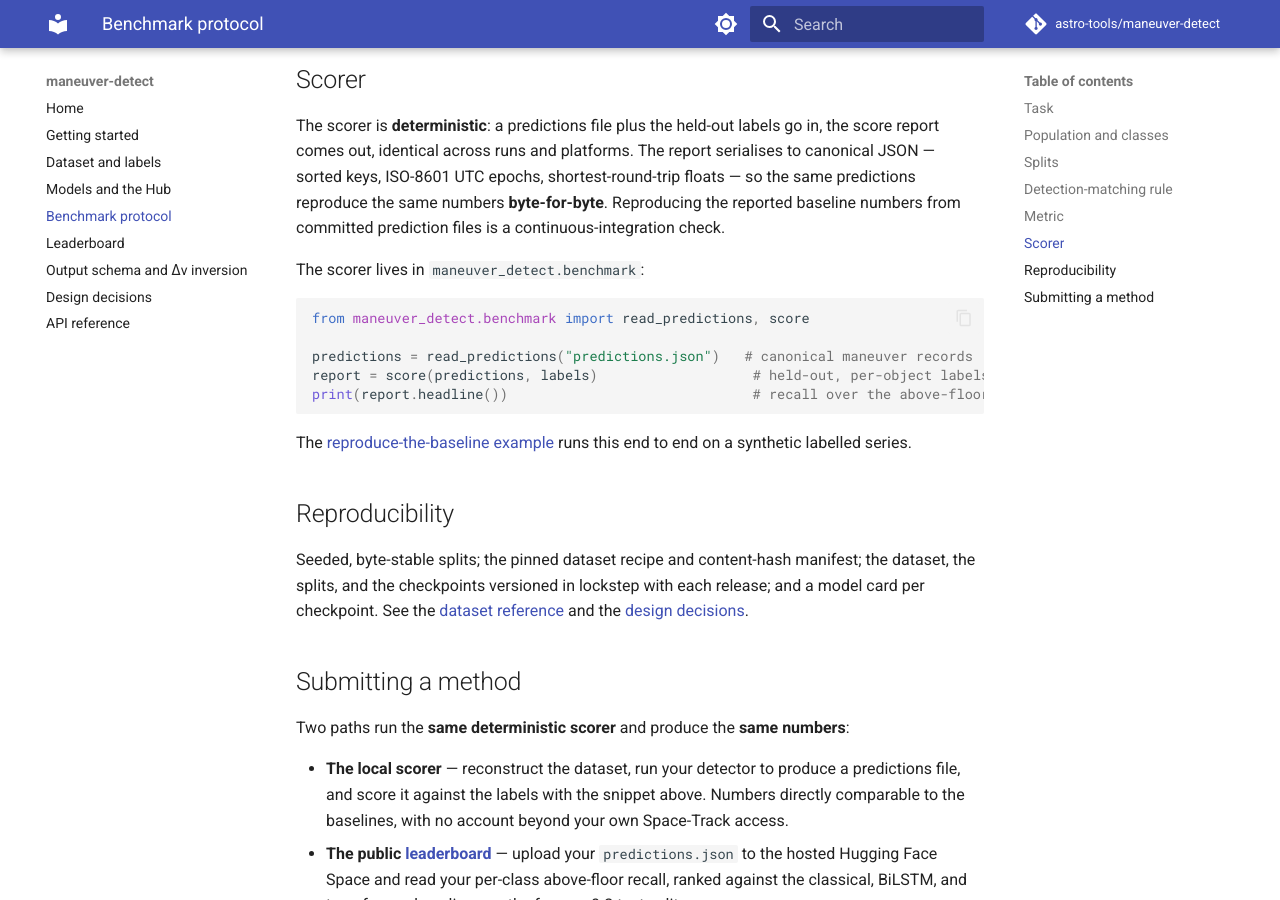
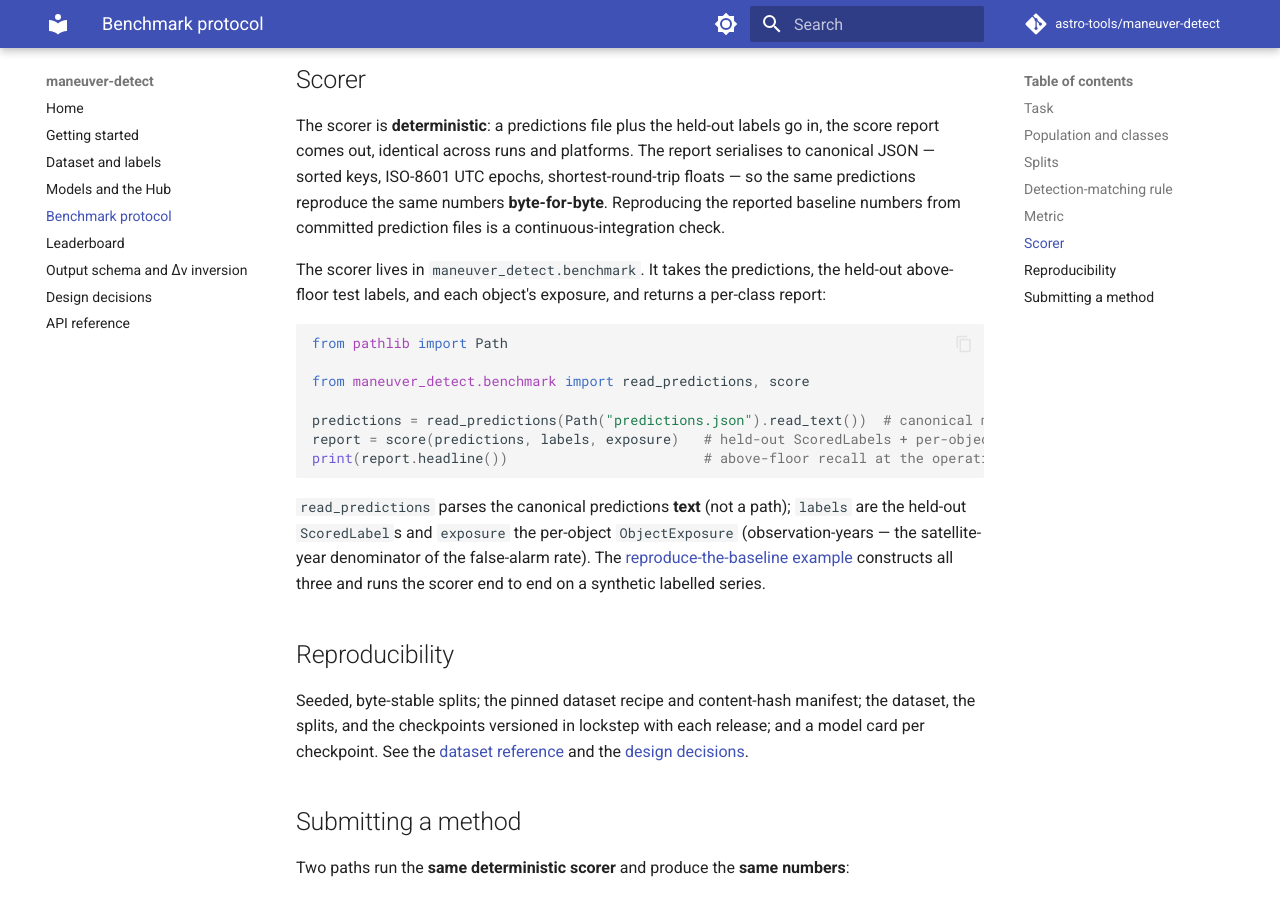
Before and after one commit to astro-tools/maneuver-detect, an MkDocs documentation site: the page built from docs/benchmark.md, in a window 1280 px wide and 900 px high, scrolled down 1675 px. Built offline with MkDocs 1.6.1 and Material for MkDocs 9.7.7, drawn with Linux system fonts in a browser that asks for light colours; comment, search, counter and statistics services are not loaded.

Commit message:
Docs: correct the benchmark scorer snippet
The scorer example passed a filename to read_predictions (it parses JSON text, not a path) and called score(predictions, labels) without the required per-object exposure. Fix both, and describe the labels and exposure inputs (the satellite-year denominator of the false-alarm rate).

````diff
--- a/docs/benchmark.md
+++ b/docs/benchmark.md
@@ -57,18 +57,24 @@ out, identical across runs and platforms. The report serialises to canonical JSO
 epochs, shortest-round-trip floats — so the same predictions reproduce the same numbers **byte-for-byte**.
 Reproducing the reported baseline numbers from committed prediction files is a continuous-integration check.
 
-The scorer lives in `maneuver_detect.benchmark`:
+The scorer lives in `maneuver_detect.benchmark`. It takes the predictions, the held-out above-floor test
+labels, and each object's exposure, and returns a per-class report:
 
 ```python
+from pathlib import Path
+
 from maneuver_detect.benchmark import read_predictions, score
 
-predictions = read_predictions("predictions.json")   # canonical maneuver records
-report = score(predictions, labels)                   # held-out, per-object labels
-print(report.headline())                              # recall over the above-floor population, per class
+predictions = read_predictions(Path("predictions.json").read_text())  # canonical maneuver records
+report = score(predictions, labels, exposure)   # held-out ScoredLabels + per-object ObjectExposure
+print(report.headline())                        # above-floor recall at the operating point, per class
 ```
 
-The [reproduce-the-baseline example](https://github.com/astro-tools/maneuver-detect/blob/main/examples/reproduce_baseline.py)
-runs this end to end on a synthetic labelled series.
+`read_predictions` parses the canonical predictions **text** (not a path); `labels` are the held-out
+`ScoredLabel`s and `exposure` the per-object `ObjectExposure` (observation-years — the satellite-year
+denominator of the false-alarm rate). The
+[reproduce-the-baseline example](https://github.com/astro-tools/maneuver-detect/blob/main/examples/reproduce_baseline.py)
+constructs all three and runs the scorer end to end on a synthetic labelled series.
 
 ## Reproducibility
 
````
